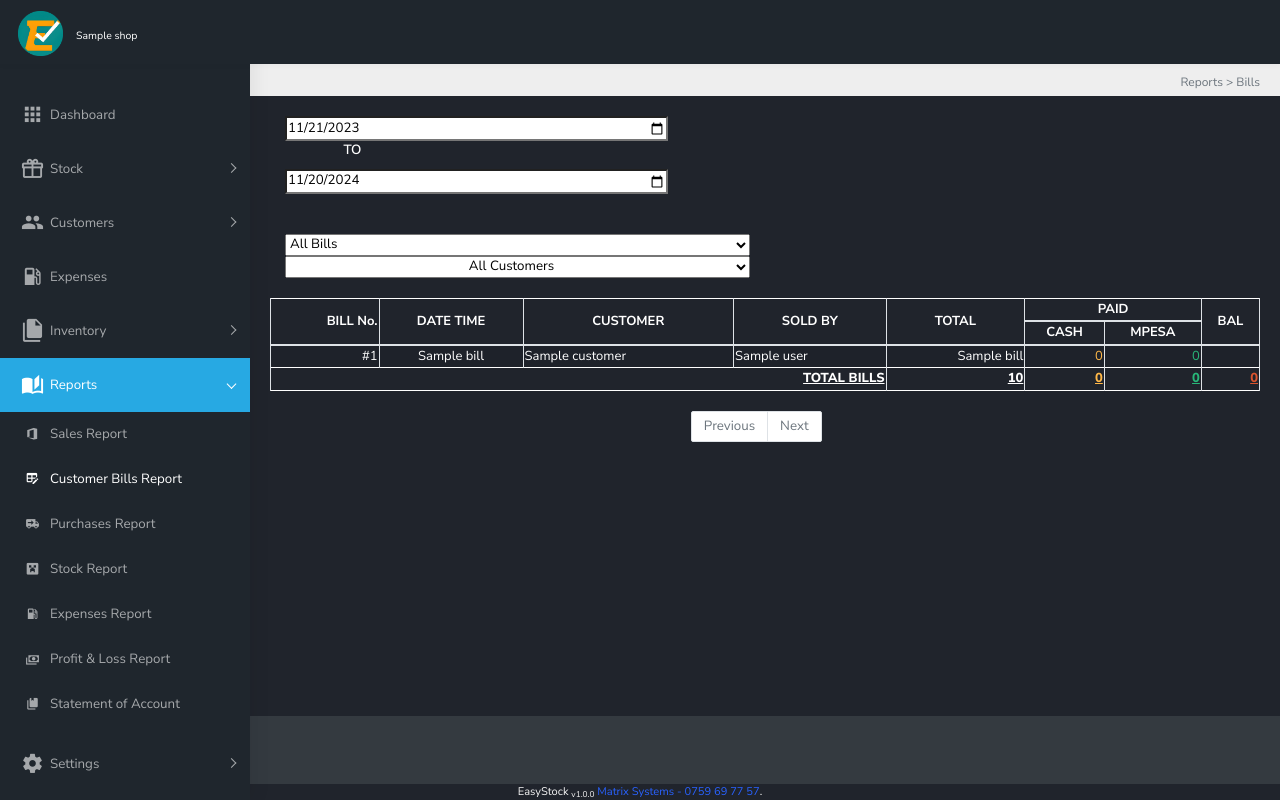
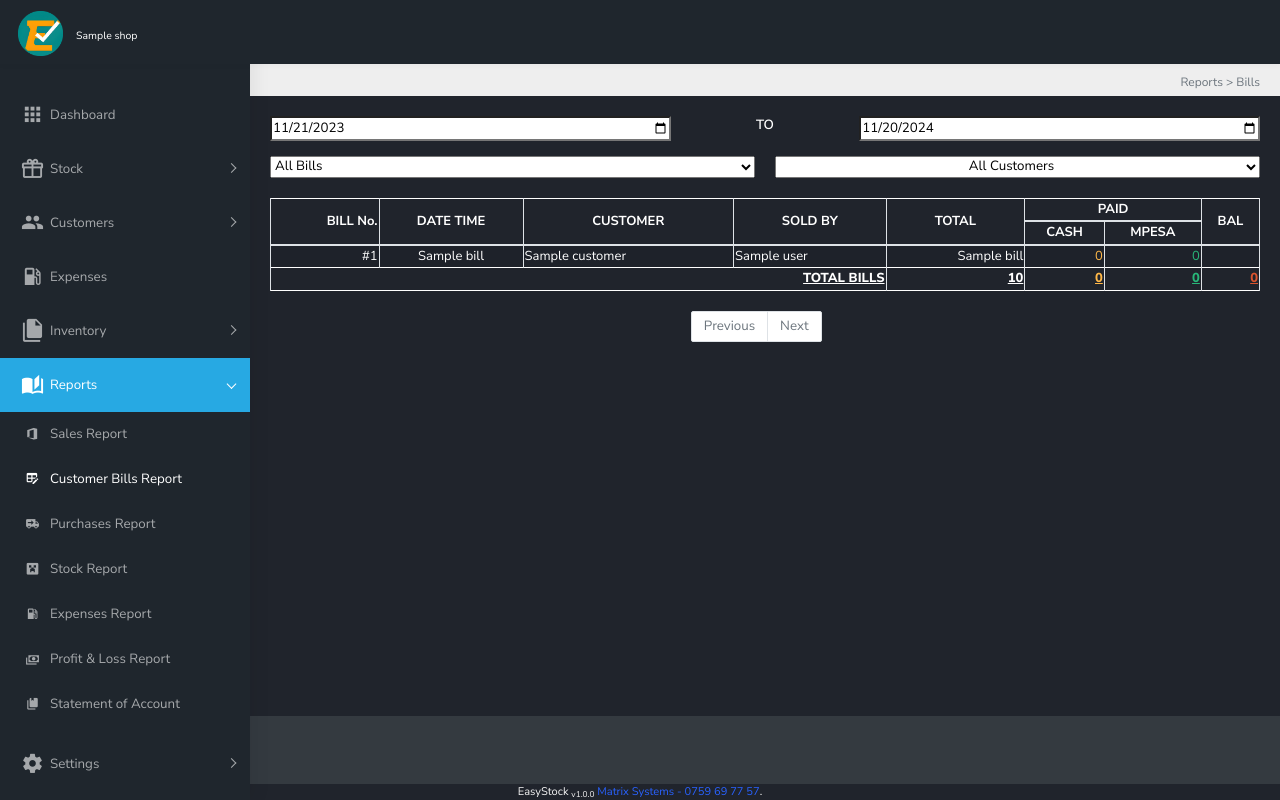
Before and after one commit to dennis-mutethia/easy-stock, a Flask app: page /bills-report in a window 1280 px wide. Run offline with Flask 3, Linux system fonts and the light colour scheme; a user stored in the database is signed in; a database or web service that is not in the repository returns one stand-in record (values such as "Sample title"); data that the repository does not hold is empty; some libraries are stand-ins or nearby versions.

Commit message:
Update bills-report.html

```diff
--- a/templates/reports/bills-report.html
+++ b/templates/reports/bills-report.html
@@ -5,7 +5,7 @@
 <!-- Container fluid  -->
 <!-- ============================================================== -->
 <div class="container-fluid card table-responsive">
-    <form id="filter-frm" method="GET">
+    <form id="filter-frm" method="GET" class="row">
         <input type="hidden" id="page" name="page" value="{{ page }}" />
         <div class="col-5">
             <input onchange="applyFilter(1)" style="height: 25px" type="date" id="from_date" name="from_date"
```
